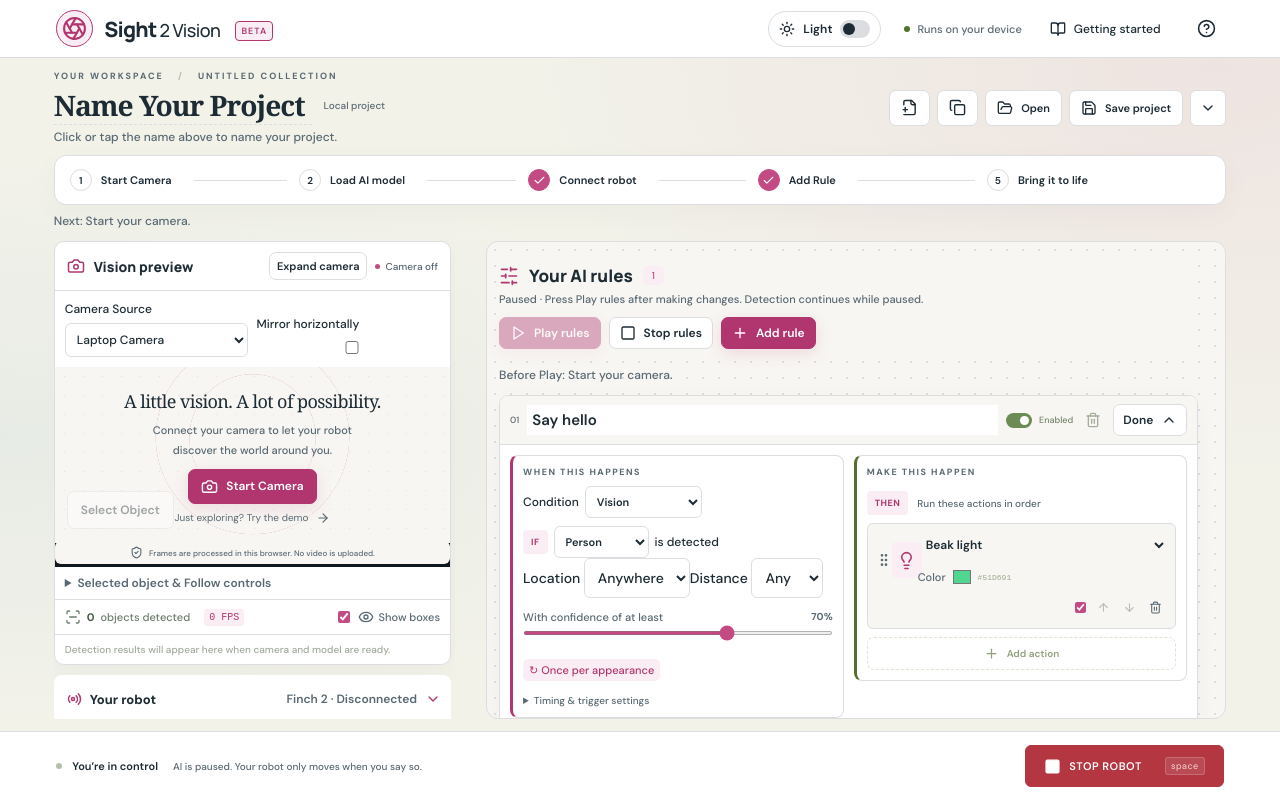
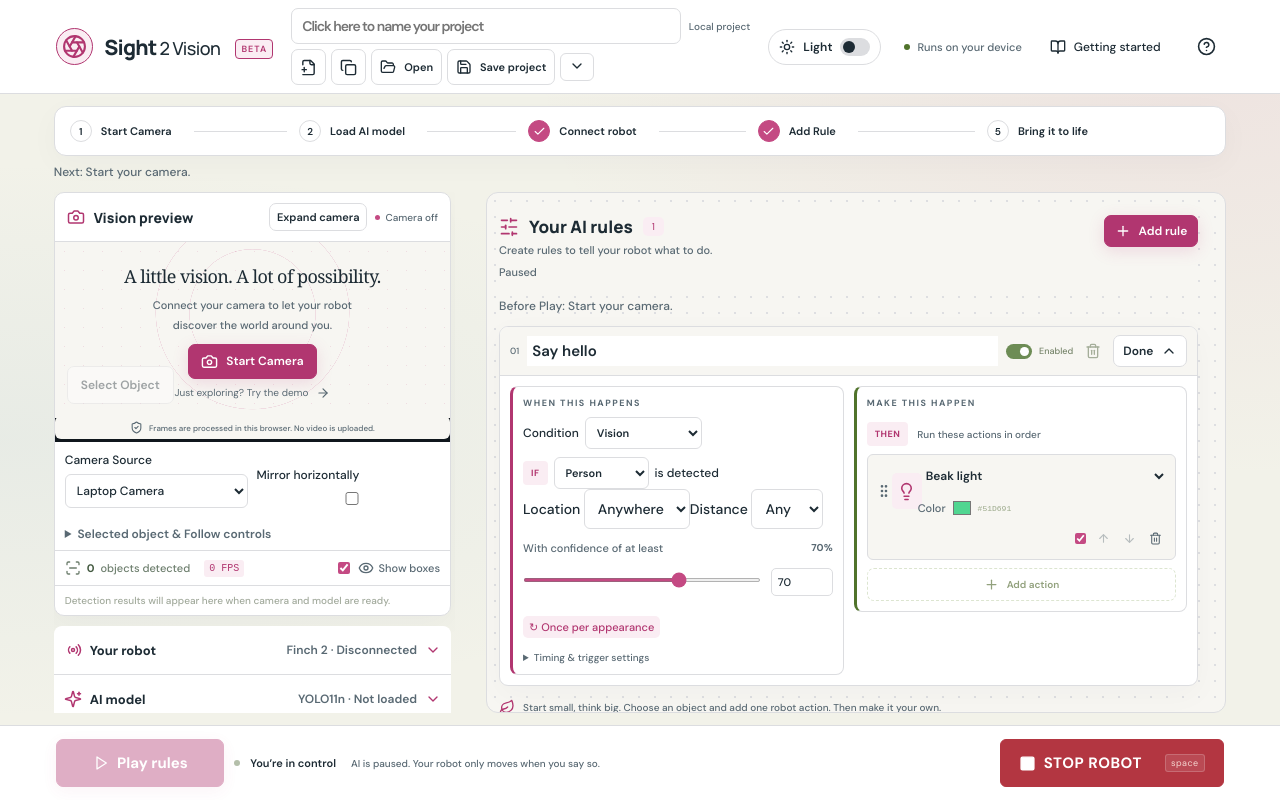
Before and after one commit to Midnight-Ramen/Sight2Motion, a React (Vite) app: page / in a window 1280 px wide. Built offline with nearby package versions, Linux system fonts and the light colour scheme.

Commit message:
feat: align workspace with approved UI mockup

```diff
--- a/src/App.tsx
+++ b/src/App.tsx
@@ -796,27 +796,20 @@ export default function App() {
             <CircleHelp size={19} />
           </button>
         </div>
-      </header>
-      <main>
-        <div className="project-bar">
+                <div className="project-bar">
           <div>
-            <div className="eyebrow breadcrumb">
-              YOUR WORKSPACE <span>/</span> UNTITLED COLLECTION
-            </div>
             <div className="title-line">
               <input
                 aria-label="Project name"
-                aria-describedby="project-name-help"
-                placeholder="Name Your Project"
+                placeholder="Click here to name your project"
                 size={Math.max(20, project.name.length + 2)}
                 onFocus={e => e.currentTarget.select()}
                 maxLength={100}
-                value={project.name}
+                value={project.name === 'Name Your Project' || project.name === 'My first vision project' ? '' : project.name}
                 onChange={(e) => edit({ ...project, name: e.target.value })}
               />
               <span className="save-status">{dirty ? 'Unsaved changes' : 'Local project'}</span>
             </div>
-            <p id="project-name-help">Click or tap the name above to name your project.</p>
           </div>
           <div className="project-buttons">
             <button
@@ -858,6 +851,9 @@ export default function App() {
             </details>
           </div>
         </div>
+
+      </header>
+      <main>
         <nav className="workflow" aria-label="Setup steps">
           {[
             {
@@ -920,31 +916,6 @@ export default function App() {
                 <i />
                 {demo ? 'Demo scene' : cameraSource === 'network' ? cameraBusy ? 'Connecting' : cameraError ? 'Error' : cameraOn ? 'Connected' : 'Disconnected' : cameraOn ? 'Camera live' : 'Camera off'}
               </span>
-            </div>
-            <div className="camera-source-controls">
-              <label>Camera Source
-                <select aria-label="Camera Source" value={cameraSource} onChange={e => switchCamera(e.target.value as 'local' | 'network')}>
-                  <option value="local">Laptop Camera</option>
-                  <option value="network">Network Camera</option>
-                </select>
-              </label>
-              <label>Mirror horizontally
-                <input type="checkbox" role="switch" aria-label="Mirror horizontally" checked={mirrorHorizontal}
-                  onChange={e => { ++loopVersion.current; pause(); consume([]); edit({ ...project, mirrorHorizontal: e.target.checked }); }} />
-              </label>
-              {cameraSource === 'network' && <>
-                <label>Network camera
-                  <select aria-label="Network camera" value={networkCameras.some(camera => camera.url === (project.networkCameraUrl ?? defaultNetworkCameraUrl)) ? (project.networkCameraUrl ?? defaultNetworkCameraUrl) : ''}
-                    onChange={e => { disconnectCamera(); edit({ ...project, networkCameraUrl: e.target.value }); }}>
-                    {networkCameras.map(camera => <option key={camera.url} value={camera.url}>{camera.name} — {new URL(camera.url).hostname}</option>)}
-                    <option value="">Use another camera…</option>
-                  </select>
-                </label>
-                <label>Stream URL<input aria-label="Stream URL" type="url" placeholder="http://your-camera.local/stream" value={project.networkCameraUrl ?? defaultNetworkCameraUrl}
-                  onChange={e => { disconnectCamera(); edit({ ...project, networkCameraUrl: e.target.value }); }} /></label>
-                {cameraOn || cameraBusy ? <button onClick={disconnectCamera}>Disconnect</button> :
-                  <button disabled={cameraBusy} onClick={() => void connectCamera()}>{cameraBusy ? 'Connecting' : 'Connect'}</button>}
-              </>}
             </div>
             <div className="camera-stage" id="camera-view">
               <video ref={video} style={{ transform: mirrorHorizontal ? 'scaleX(-1)' : undefined }} muted playsInline className={cameraSource === 'local' && cameraOn && !demo ? '' : 'hidden'} />
@@ -1025,6 +996,31 @@ export default function App() {
                 <ShieldCheck size={13} />
                 Frames are processed in this browser. No video is uploaded.
               </div>
+            </div>
+            <div className="camera-source-controls">
+              <label>Camera Source
+                <select aria-label="Camera Source" value={cameraSource} onChange={e => switchCamera(e.target.value as 'local' | 'network')}>
+                  <option value="local">Laptop Camera</option>
+                  <option value="network">Network Camera</option>
+                </select>
+              </label>
+              <label>Mirror horizontally
+                <input type="checkbox" role="switch" aria-label="Mirror horizontally" checked={mirrorHorizontal}
+                  onChange={e => { ++loopVersion.current; pause(); consume([]); edit({ ...project, mirrorHorizontal: e.target.checked }); }} />
+              </label>
+              {cameraSource === 'network' && <>
+                <label>Network camera
+                  <select aria-label="Network camera" value={networkCameras.some(camera => camera.url === (project.networkCameraUrl ?? defaultNetworkCameraUrl)) ? (project.networkCameraUrl ?? defaultNetworkCameraUrl) : ''}
+                    onChange={e => { disconnectCamera(); edit({ ...project, networkCameraUrl: e.target.value }); }}>
+                    {networkCameras.map(camera => <option key={camera.url} value={camera.url}>{camera.name} — {new URL(camera.url).hostname}</option>)}
+                    <option value="">Use another camera…</option>
+                  </select>
+                </label>
+                <label>Stream URL<input aria-label="Stream URL" type="url" placeholder="http://your-camera.local/stream" value={project.networkCameraUrl ?? defaultNetworkCameraUrl}
+                  onChange={e => { disconnectCamera(); edit({ ...project, networkCameraUrl: e.target.value }); }} /></label>
+                {cameraOn || cameraBusy ? <button onClick={disconnectCamera}>Disconnect</button> :
+                  <button disabled={cameraBusy} onClick={() => void connectCamera()}>{cameraBusy ? 'Connecting' : 'Connect'}</button>}
+              </>}
             </div>
             <details className="selection-drawer"><summary>Selected object &amp; Follow controls</summary><div ref={setFollowContainer} /></details>
             <div className="preview-toolbar">
@@ -1224,7 +1220,7 @@ export default function App() {
               live={cameraOn && modelReady && !demo}
               onChange={selectedClasses => edit({ ...project, selectedClasses })} />
             </SetupSection>
-            <SetupSection id="diagnostics-panel" title="Live diagnostics" summary={ai ? 'Rules running' : 'Rules paused'} icon={<SlidersHorizontal size={18} />} open={setupOpen === 'diagnostics-panel'} onToggle={() => toggleSetup('diagnostics-panel')}>
+            <SetupSection id="diagnostics-panel" title="Diagnostics" summary={ai ? 'Rules running' : 'Rules paused'} icon={<SlidersHorizontal size={18} />} open={setupOpen === 'diagnostics-panel'} onToggle={() => toggleSetup('diagnostics-panel')}>
         <LiveDiagnostics embedded project={project} detections={detections} target={customTracked} sensors={sensorState} networkCamera={camera.networkDiagnostics}
           ruleResults={rules.diagnostics} follow={actions.followSnapshot} camera={cameraOn && usableFrame}
           model={modelReady} robot={connected} running={ai} fps={measuredFps} demo={demo} />
@@ -1276,13 +1272,10 @@ export default function App() {
                 <SlidersHorizontal size={20} />
                 Your AI rules <span className="count">{project.rules.length}</span>
               </h2>
-              <p role="status">{ai ? 'Running · Stop, then Play to test again with the object still visible.' : 'Paused · Press Play rules after making changes. Detection continues while paused.'}</p>
+              <p>Create rules to tell your robot what to do.</p><small role="status">{ai ? 'Running' : 'Paused'}</small>
             </div>
-            <div className="rules-controls" id="play-controls" tabIndex={-1}>
-              <button className="primary" disabled={ai || !readiness.play} aria-describedby={!readiness.play ? 'play-blocker' : undefined} onClick={toggleAI}>
-                <Play size={16} /> {ai ? 'Running' : 'Play rules'}
-              </button>
-              <button onClick={stop}><Square size={16} /> Stop rules</button>              <button
+            <div className="rules-controls">
+              <button
                 className="primary"
                 disabled={project.rules.length >= 50}
                 onClick={() => edit({ ...project, rules: [...project.rules, { ...makeRule(), className: project.selectedClasses[0], actions: [makeAction(ROBOTS[robotMode].actions[0])] }] })}
@@ -1339,7 +1332,11 @@ export default function App() {
         </section>
         </div>
       </main>
-      <div className="safety-bar">
+      <div className="safety-bar" id="play-controls" tabIndex={-1}>
+              <button className="primary" disabled={ai || !readiness.play} aria-describedby={!readiness.play ? 'play-blocker' : undefined} onClick={toggleAI}>
+                <Play size={16} /> {ai ? 'Running' : 'Play rules'}
+              </button>
+
         <div>
           <span className={`safety-dot ${ai ? 'on' : ''}`} />
           <b>{ai ? 'Your rules are listening' : 'You’re in control'}</b>
--- /dev/null
+++ b/src/components/NumericSlider.tsx
@@ -0,0 +1,8 @@
+import type { InputHTMLAttributes } from 'react';
+// Both controls share the original value and handler; this component performs no conversion.
+export function NumericSlider({ type = 'number', 'aria-label': label, ...props }: InputHTMLAttributes<HTMLInputElement> & { 'aria-label': string }) {
+  return <span className="numeric-slider">
+    <input {...props} type="range" aria-label={type === 'range' ? label : `${label} slider`} />
+    <input {...props} type="number" aria-label={type === 'number' ? label : `${label} value`} />
+  </span>;
+}
--- a/src/components/RuleCard.tsx
+++ b/src/components/RuleCard.tsx
@@ -1,3 +1,4 @@
+import { NumericSlider } from './NumericSlider';
 import { useId, useState } from 'react';
 import { ActionIcon } from './ActionIcon';
 import { RuleSummary } from './RuleSummary';
@@ -137,7 +138,7 @@ export function RuleCard({
           {(rule.distance ?? 'any') !== 'any' && <div>
             <label className="confidence">
               Near when object fills at least <b>{Math.round((rule.nearThreshold ?? 0.12) * 100)}%</b>
-              <input aria-label="Near threshold" type="range" min={3} max={40} step={1}
+              <NumericSlider aria-label="Near threshold" type="range" min={3} max={40} step={1}
                 value={Math.round((rule.nearThreshold ?? 0.12) * 100)}
                 onChange={e => patch({ nearThreshold: +e.target.value / 100 })} />
             </label>
@@ -149,7 +150,7 @@ export function RuleCard({
           </>}
           <label className="confidence">
             With confidence of at least <b>{Math.round(rule.confidence * 100)}%</b>
-            <input
+            <NumericSlider
               aria-label="Rule confidence"
               type="range"
               min={10}
@@ -270,11 +271,11 @@ export function RuleCard({
                   </select>
                 </label>}
                 {a.kind === 'singleLed' && <label>Brightness %
-                  <input aria-label={`Action ${i + 1} brightness`} type="number" min={0} max={100} value={a.brightness ?? 100}
+                  <NumericSlider aria-label={`Action ${i + 1} brightness`} type="number" min={0} max={100} value={a.brightness ?? 100}
                     onChange={e => updateAction(a.id, { brightness: Math.max(0, Math.min(100, +e.target.value)) })} />
                 </label>}
                 {a.kind === 'positionServo' && <label>Angle °
-                  <input aria-label={`Action ${i + 1} angle`} type="number" min={0} max={180} value={a.angle ?? 90}
+                  <NumericSlider aria-label={`Action ${i + 1} angle`} type="number" min={0} max={180} value={a.angle ?? 90}
                     onChange={e => updateAction(a.id, { angle: Math.max(0, Math.min(180, +e.target.value)) })} />
                 </label>}
                 {(a.kind === 'beak' || a.kind === 'tail' || a.kind === 'triLed') && (
@@ -334,15 +335,15 @@ export function RuleCard({
                     {a.mode === 'follow' && <>
                       <small>Follow already adjusts position and distance automatically.</small>
                       {!visionCapabilities.boundingBoxes && <small role="status">Follow requires a model with bounding boxes.</small>}
-                      <label>Follow speed %<input type="number" min={0} max={100} value={a.followSpeed ?? 35}
+                      <label>Follow speed %<NumericSlider aria-label="Follow speed %" type="number" min={0} max={100} value={a.followSpeed ?? 35}
                         onChange={e => updateAction(a.id, { followSpeed: Math.max(0, Math.min(100, +e.target.value)) })} /></label>
                       <label>Follow distance<select value={a.followDistance ?? 'medium'} onChange={e => updateAction(a.id, { followDistance: e.target.value as Action['followDistance'] })}>
                         <option value="close">Close</option><option value="medium">Medium</option><option value="far">Far</option>
                       </select></label>
                       <details><summary>Advanced</summary>
-                        <label>Steering sensitivity %<input type="number" min={0} max={100} value={a.steeringSensitivity ?? 50}
+                        <label>Steering sensitivity %<NumericSlider aria-label="Steering sensitivity %" type="number" min={0} max={100} value={a.steeringSensitivity ?? 50}
                           onChange={e => updateAction(a.id, { steeringSensitivity: Math.max(0, Math.min(100, +e.target.value)) })} /></label>
-                        <label>Center tolerance %<input type="number" min={0} max={50} value={Math.round((a.centerDeadZone ?? 0.15) * 100)}
+                        <label>Center tolerance %<NumericSlider aria-label="Center tolerance %" type="number" min={0} max={50} value={Math.round((a.centerDeadZone ?? 0.15) * 100)}
                           onChange={e => updateAction(a.id, { centerDeadZone: Math.max(0, Math.min(50, +e.target.value)) / 100 })} /></label>
                         <label>Lost target timeout (ms)<input type="number" min={100} max={3000} step={50} value={a.lostTargetTimeoutMs ?? 750}
                           onChange={e => updateAction(a.id, { lostTargetTimeoutMs: Math.max(100, Math.min(3000, +e.target.value)) })} /></label>
@@ -363,7 +364,7 @@ export function RuleCard({
                     </select>
                     <label>
                       Speed %
-                      <input
+                      <NumericSlider aria-label="Speed %"
                         type="number"
                         min={0}
                         max={100}
--- a/src/theme.css
+++ b/src/theme.css
@@ -367,3 +367,38 @@ main { padding-top: 12px; }
 .setup-section-body .diagnostics-sections { margin-top: 0; }
 .setup-section-body .sensor-inputs { padding: 0 6px 6px; border: 0; }
 @media (max-width: 1250px) { .setup-section-title { flex-shrink: 1; } }
+/* Approved mockup: inline naming, paired numeric sliders, persistent execution controls. */
+.topbar { display: grid; grid-template-columns: auto minmax(260px, 1fr) auto; gap: 18px; }
+.topbar .brand { grid-column: 1; grid-row: 1; }
+.topbar .project-bar { grid-column: 2; grid-row: 1; margin: 0; gap: 5px; display: flex; flex-direction: column; align-items: stretch; min-width: 0; }
+.topbar .header-right { grid-column: 3; grid-row: 1; }
+.topbar .title-line { gap: 8px; }
+.topbar .title-line input { font: inherit; font-size: 14px; font-weight: 600; padding: 8px 10px; border: 1px solid var(--line); border-radius: 7px; field-sizing: fixed; width: 100%; flex: 1; min-width: 120px; }
+.topbar .title-line .save-status { font-size: 10px; }
+.topbar .project-buttons { gap: 5px; }
+.topbar .project-buttons button, .topbar .more-menu summary { padding: 4px 8px; min-height: 28px; font-size: 11px; }
+.rules-section > .section-heading { flex-direction: row; align-items: start; justify-content: space-between; }
+.rules-section .section-heading small { color: var(--muted); font-size: 11px; }
+.rules-controls { flex-shrink: 0; }
+.numeric-slider { display: flex; align-items: center; gap: 10px; width: 100%; min-width: 0; }
+.numeric-slider input[type=range] { flex: 1; min-width: 0; width: 100%; margin: 0; }
+.numeric-slider input[type=number] { flex: 0 0 62px; width: 62px; padding: 6px; }
+.rule-body .action-fields label:has(.numeric-slider) { display: flex; flex-direction: column; align-items: stretch; gap: 6px; }
+.rule-body .confidence .numeric-slider { margin-top: 8px; }
+.safety-bar > .primary { min-height: 48px; min-width: 168px; font-size: 15px; font-weight: 700; }
+.safety-bar > .stop-button { min-height: 48px; font-size: 15px; font-weight: 700; }
+.safety-bar > div { flex: 1; }
+@media (max-width: 1250px) {
+ .topbar { grid-template-columns: auto minmax(0, 1fr); gap: 10px; }
+ .topbar .header-right { grid-column: 1; grid-row: 2; justify-content: flex-start; }
+ .topbar .project-bar { grid-column: 2; grid-row: 1 / 3; }
+}
+@media (max-width: 700px) {
+ .topbar { display: flex; flex-wrap: wrap; }
+ .topbar .project-bar { width: 100%; order: 3; }
+ .safety-bar { gap: 8px; padding: 10px; }
+ .safety-bar > div { display: none; }
+ .safety-bar > .primary, .safety-bar > .stop-button { min-width: 0; flex: 1; font-size: 12px; }
+ .safety-bar kbd { display: none; }
+ .rules-section > .section-heading { flex-wrap: wrap; }
+}
```
Also changed, not shown: tests/finch-sensors.browser.mjs (+2 -2 lines), tests/mockup-ui.browser.mjs (added, +42 -0 lines), tests/setup-accordion.browser.mjs (+2 -2 lines), 1 other file (tests, documents, lock files or other folders).
